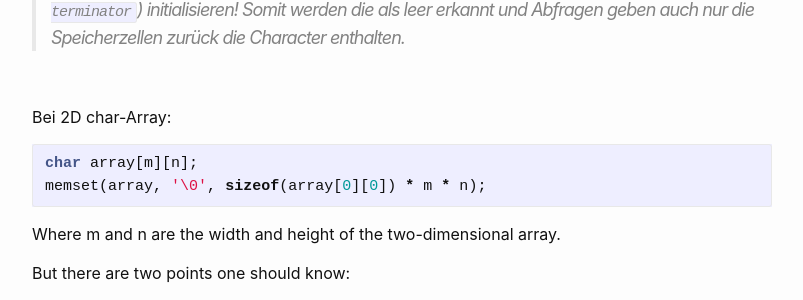
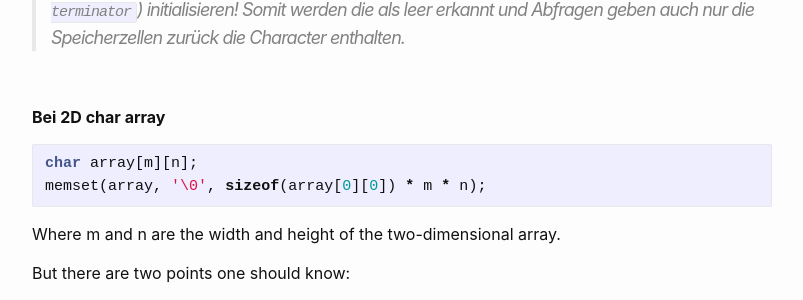
Before and after one commit to Hautaklyttn/progDocs, a Jekyll site: the page built from docs/articles/c_cpp.md, in a window 1280 px wide and 900 px high, scrolled down 55169 px. Shown: the part 153-453 px from the top of the window, without its empty margins (238-1041 px from the left). Built offline with Jekyll 4.4.1, drawn with Linux system fonts in a browser that asks for light colours.

Commit message:
C update

````diff
--- a/docs/articles/c_cpp.md
+++ b/docs/articles/c_cpp.md
@@ -1880,7 +1880,7 @@ memset(chain, '\0', sizeof(chain));   // Best Use: Alle Elemente zu Anfang mit '
 
 &nbsp;
 
-Bei 2D char-Array:
+**Bei 2D char array**
 ```c
 char array[m][n];
 memset(array, '\0', sizeof(array[0][0]) * m * n);
````
